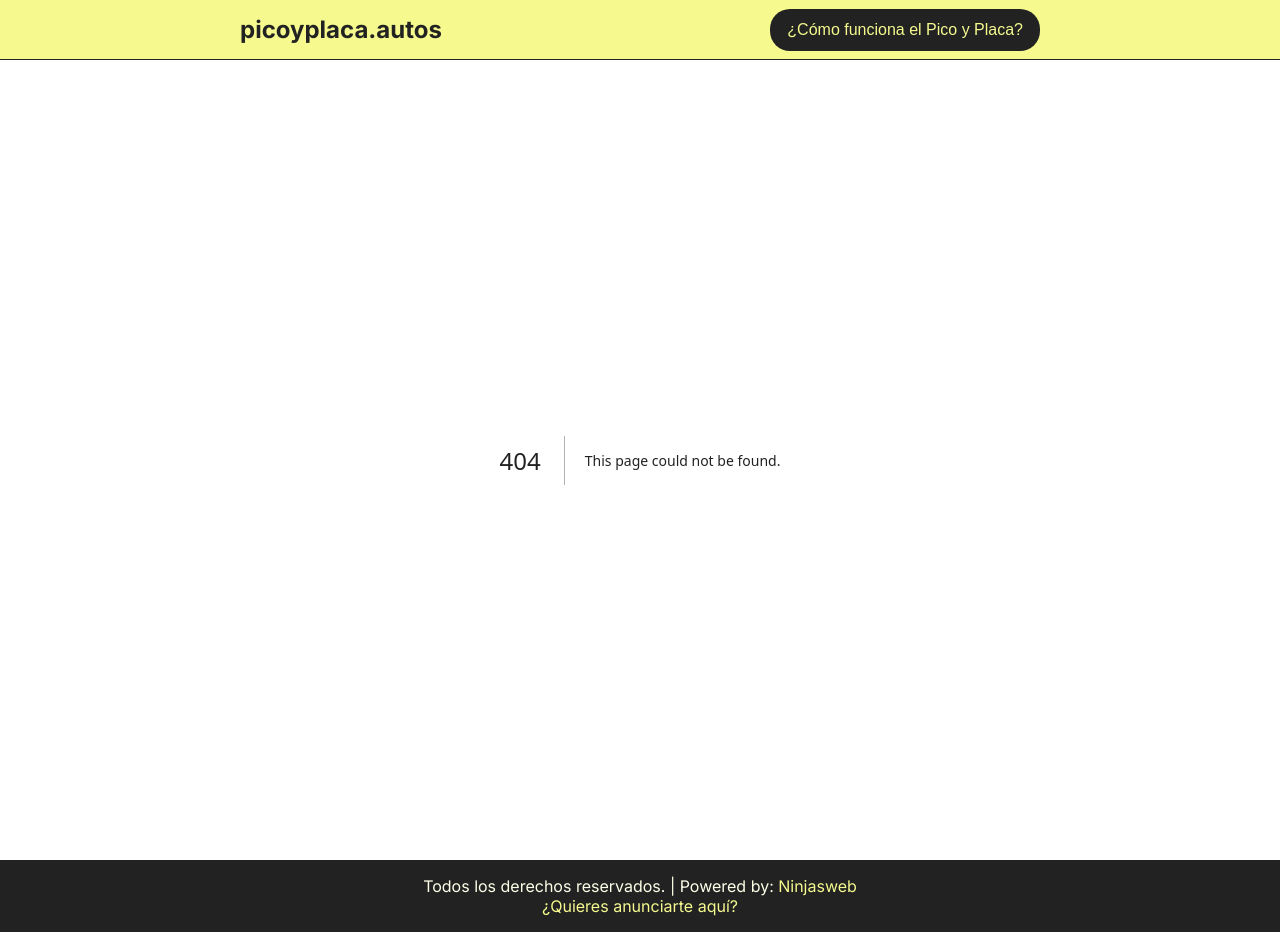
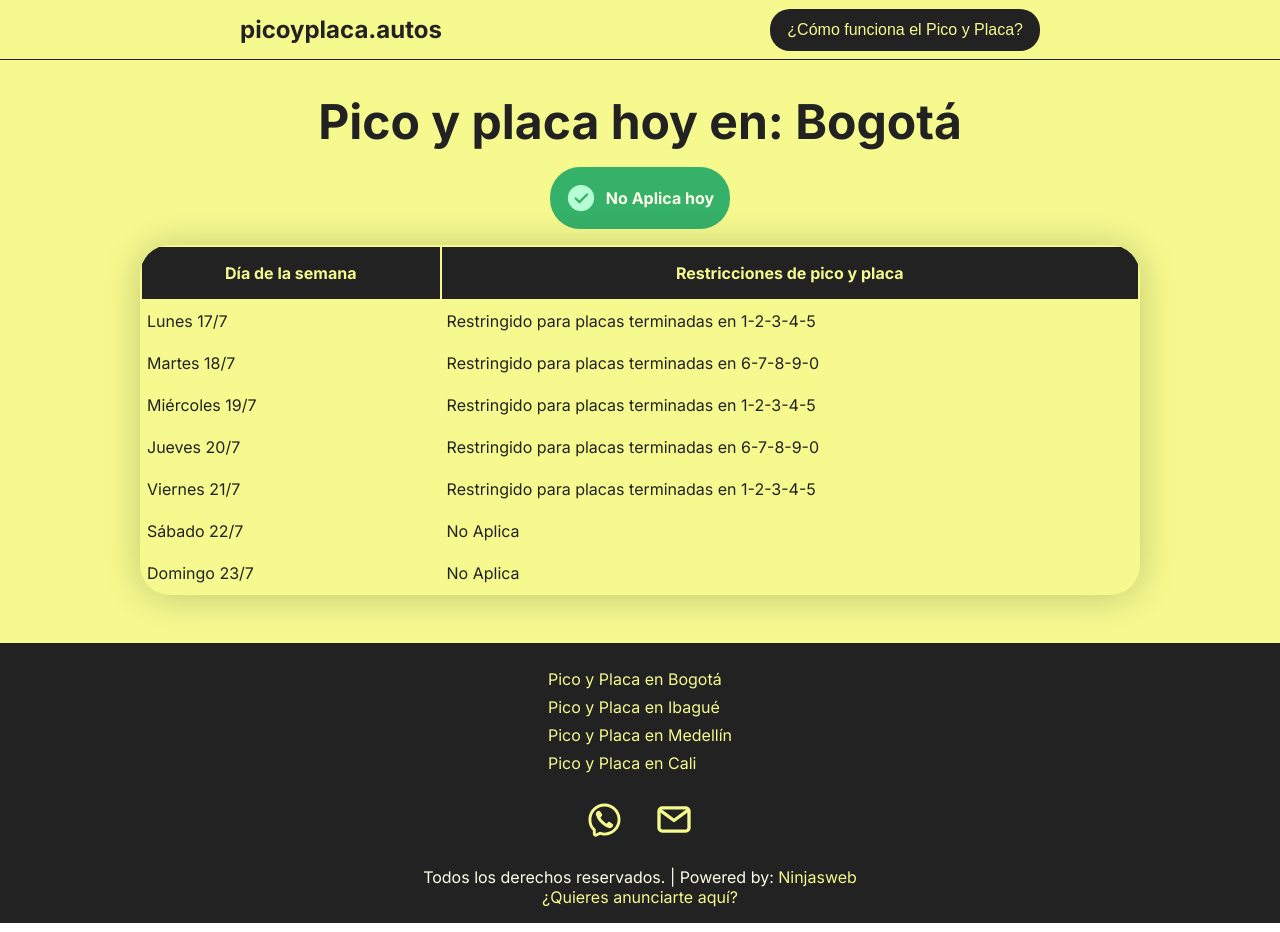
Before and after one commit to ninjasweb/picoyplaca, a Next.js app: page /ciudades/bogota in a window 1280 px wide. Before the commit this address had no page. Built offline with nearby package versions, Linux system fonts and the light colour scheme.

Commit message:
dynamic routes

```diff
--- /dev/null
+++ b/app/ciudades/[id]/page.js
@@ -0,0 +1,43 @@
+'use client'
+import styles from './page.module.css'
+import { useEffect } from 'react'
+import { useRouter } from 'next/navigation'
+import Badge from '@/components/badge';
+import WeekTable from '@/components/Tables/WeekTable';
+
+const City = ({ params }) => {
+  const router = useRouter()
+  const cities = [
+    { slug: 'ibague', name: 'Ibagué' },
+    { slug: 'bogota', name: 'Bogotá' },
+    { slug: 'medellin', name: 'Medellín' },
+    { slug: 'cali', name: 'Cali' },
+  ]
+  const cityData = cities.find((city) => city.slug === params.id)
+  const isValidCity = !!cityData
+
+  console.log(cityData)
+
+  useEffect(() => {
+    if (!isValidCity) {
+      router.push('/')
+    }
+  }, [isValidCity, router])
+
+  if (!isValidCity) {
+    return null
+  }
+
+  return (
+    <div className={styles.page}>
+      <div className={styles.content}>
+        <h1>Pico y placa hoy en: {cityData.name}</h1>
+        <Badge/>
+        <WeekTable city={cityData.name}/>
+      </div>
+    </div>
+
+  );
+};
+
+export default City
--- /dev/null
+++ b/app/ciudades/[id]/page.module.css
@@ -0,0 +1,19 @@
+.page {
+  background-color: var(--yellow);
+  width: 100%;
+  padding: 2rem 0;
+}
+.page .content {
+  width: 100%;
+  max-width: 1000px;
+  margin: 0 auto;
+}
+@media (max-width: 1000px){
+  .page .content {
+    width: 90%;
+  }
+}
+.page .content h1 {
+  text-align: center;
+  font-size: 3rem;
+}
--- /dev/null
+++ b/app/ciudades/layout.js
@@ -0,0 +1,18 @@
+import useCurrentDate from "@/hooks/useCurrentDate"
+
+export const currentDay = useCurrentDate()
+
+export const metadata = {
+  title: `Pico y placa hoy ${currentDay}`,
+  description: 'Conoce todo sobre el pico y placa en tu ciudad',
+}
+
+export default function RootLayout({ children }) {
+  return (
+    <main>
+      <>
+        {children}
+      </>
+    </main>
+  )
+}
--- a/components/Footer/footer.module.css
+++ b/components/Footer/footer.module.css
@@ -14,3 +14,27 @@
 .footer a {
   color: var(--yellow);
 }
+.navigation {
+  max-width: 800px;
+  width: 100%;
+  display: flex;
+  flex-direction: column;
+  justify-content: center;
+  align-items: center;
+  padding: 10px 0;
+  margin-bottom: 1rem;
+}
+.menu {
+  margin-bottom: 1rem;
+}
+.menu a p {
+  color: var(--yellow);
+  text-align: left;
+  margin-bottom: 0.5rem;
+}
+.menu a p:hover {
+  color: var(--white);
+}
+.social img {
+  margin: 0 1rem;
+}
--- a/components/Footer/index.js
+++ b/components/Footer/index.js
@@ -1,9 +1,43 @@
+import Image from 'next/image'
 import styles from './footer.module.css'
 import Link from 'next/link'
+import WhatsappIcon from '@/assets/whatsapp.svg'
+import MailIcon from '@/assets/mail.svg'
 
 const Footer = () => {
+  const menuItems = [
+    {
+      url: 'bogota',
+      city: 'Bogotá',
+    },
+    {
+      url: 'ibague',
+      city: 'Ibagué'
+    },
+    {
+      url: 'medellin',
+      city: 'Medellín'
+    },
+    {
+      url: 'cali',
+      city: 'Cali'
+    }
+  ]
   return (
     <footer className={styles.footer}>
+      <div className={styles.navigation}>
+        <div className={styles.menu}>
+          {menuItems.map((item, index)=>{
+            return(
+              <Link key={index} href={`/ciudades/${item.url}`}><p>Pico y Placa en {item.city}</p></Link>
+            )
+          })}
+        </div>
+        <div className={styles.social}>
+          <Image src={WhatsappIcon} width={35} height={35} alt='whatsapp'/>
+          <Image src={MailIcon} width={40} height={40} alt='correo electrónico'/>
+        </div>
+      </div>
       <p>Todos los derechos reservados. | Powered by: <a href='https://ninjasweb.com' target='_blank'>Ninjasweb</a></p>
       <Link href={'/contacto'}>¿Quieres anunciarte aquí?</Link>
     </footer>
```
Also changed, not shown: app/contacto/layout.js (added, +15 -0 lines), assets/mail.svg (added).
